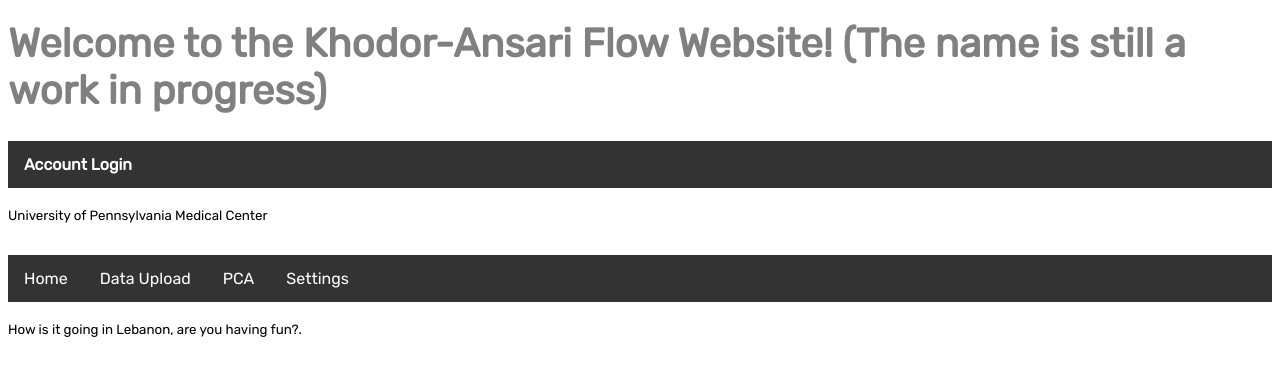
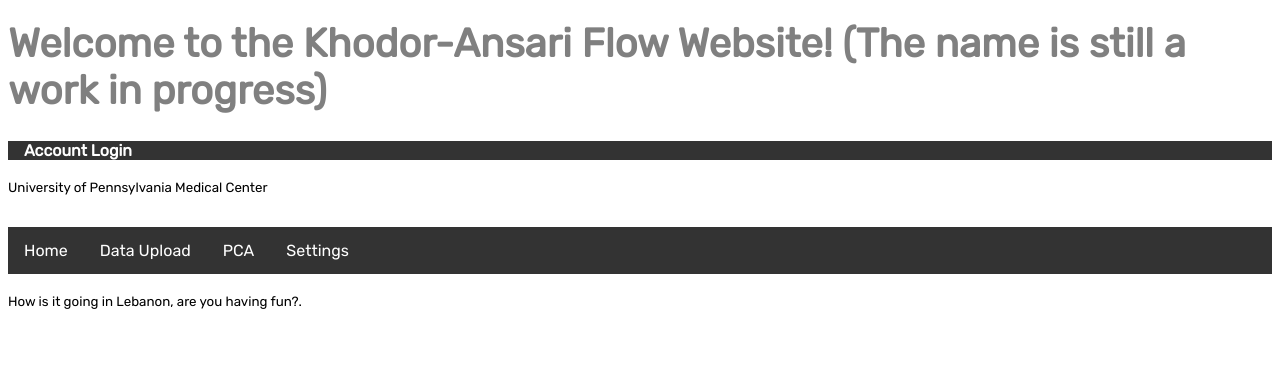
Before and after one commit to ayaanza29/zuhayr_sample-webapp, a Flask app: page / in a window 1280 px wide. Shown: the top 376 px of the page. Run offline with Flask 2, Linux system fonts and the light colour scheme.

Commit message:
inline button

```diff
--- a/templates/index.html
+++ b/templates/index.html
@@ -42,7 +42,7 @@
     }
 
     li b {
-        display: block;
+        display: inline;
         color: white;
         text-align: center;
         padding: 14px 16px;
```
